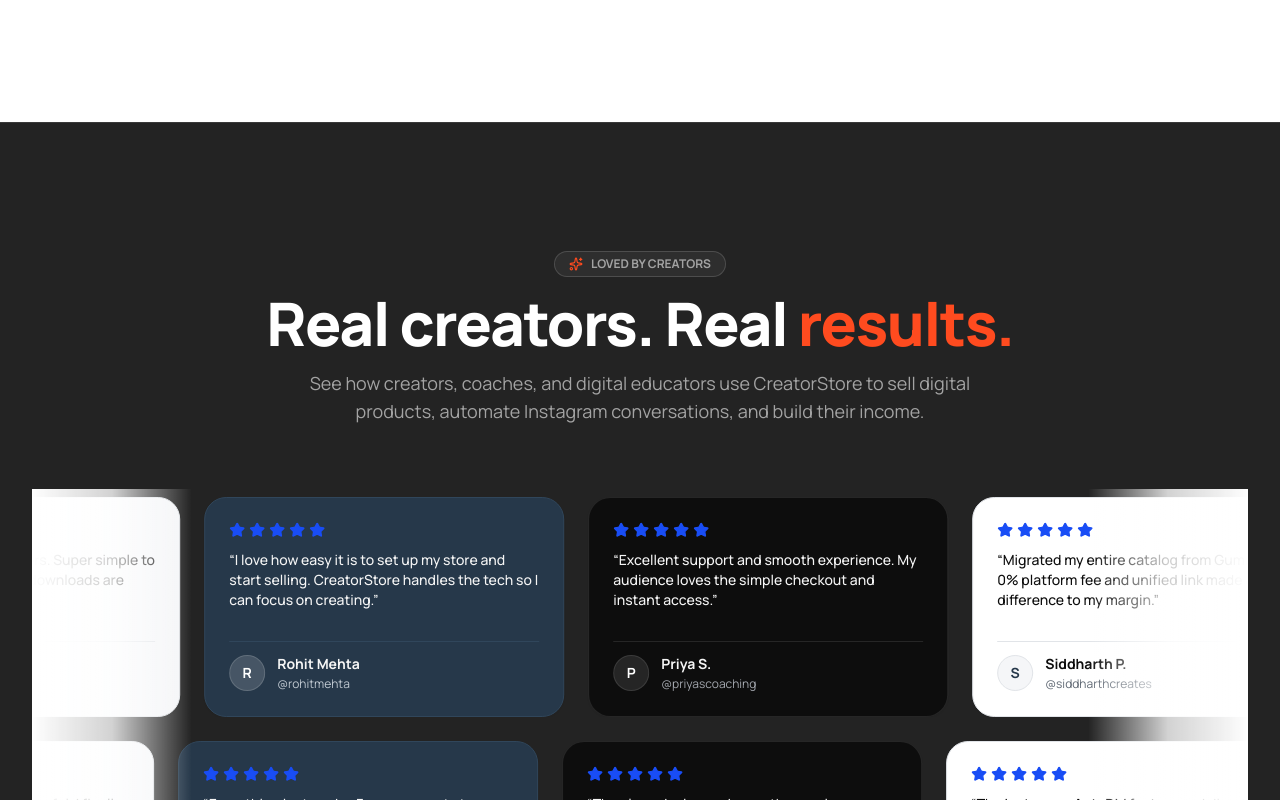
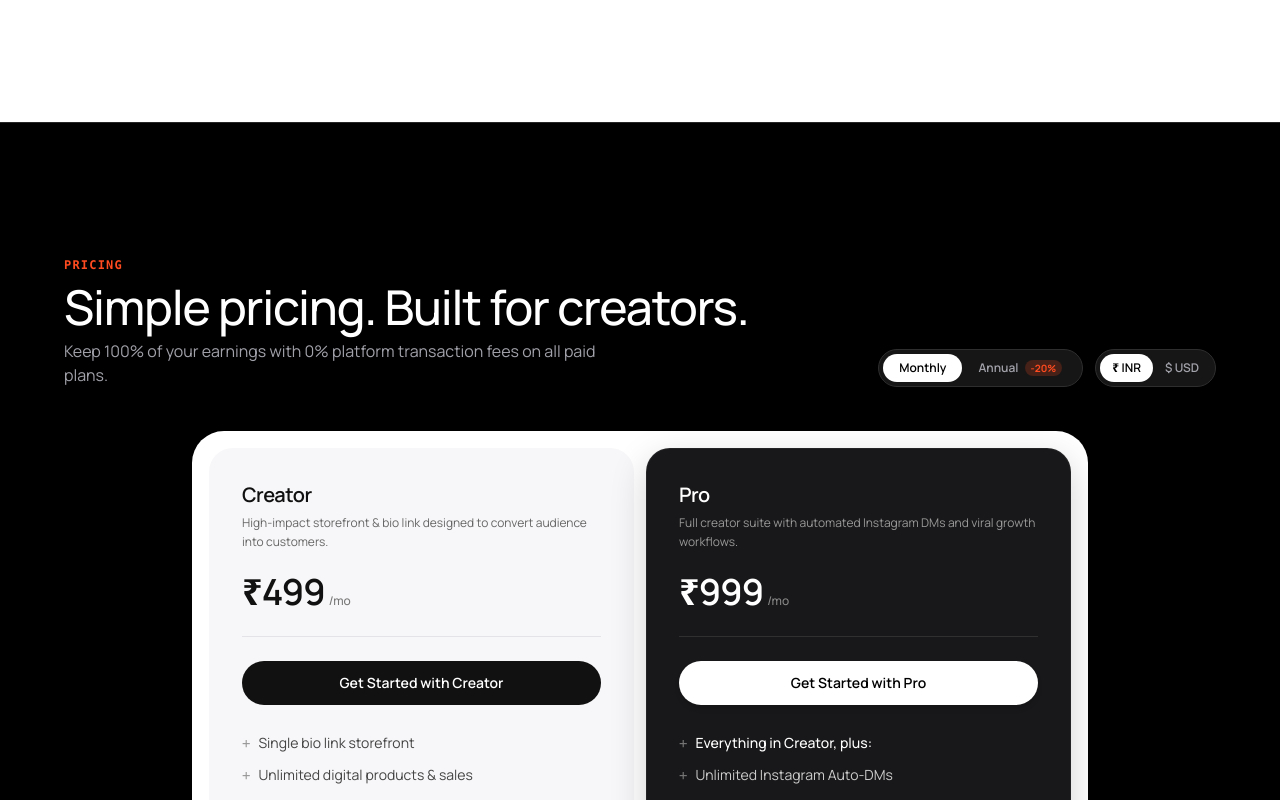
Before and after one commit to cipherX2433/creatorstore, a Next.js app: page / in a window 1280 px wide. Shown: the part 6760-7560 px from the top of the page. Built offline with nearby package versions, Linux system fonts and the light colour scheme; no server answers; a web font is replaced by a local one.

Commit message:
refactor: remove TestimonialsSection from landing page

```diff
--- a/app/page.js
+++ b/app/page.js
@@ -3,7 +3,6 @@
 import CarouselVideoSection from '@/components/landing/CarouselVideoSection'
 import FeatureIntroSection from '@/components/landing/FeatureIntroSection'
 import EditorialFeatureShowcase from '@/components/landing/EditorialFeatureShowcase'
-import TestimonialsSection from '@/components/landing/TestimonialsSection'
 import SimplerSolutionSection from '@/components/landing/SimplerSolutionSection'
 import ComparePlatformsSection from '@/components/landing/ComparePlatformsSection'
 import FaqSection from '@/components/landing/FaqSection'
@@ -28,9 +27,6 @@
         {/* 3.6. Editorial Feature Showcase Section */}
         <EditorialFeatureShowcase />
 
-        {/* 5. Real Creator Testimonials Tonal Marquee */}
-        <TestimonialsSection />
-
         {/* 7. Black Environment Transparent Pricing */}
         <SimplerSolutionSection />
 
```
